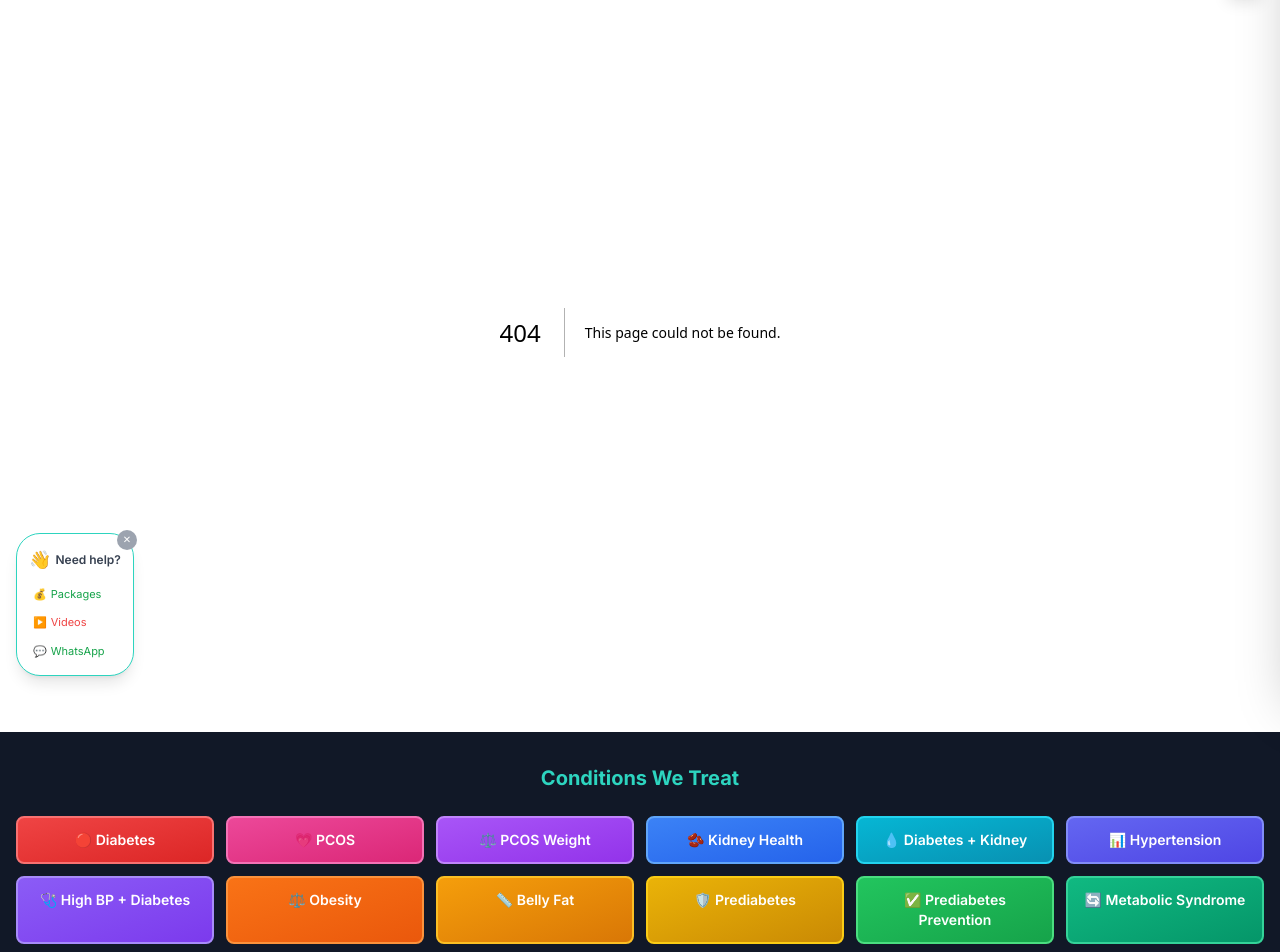
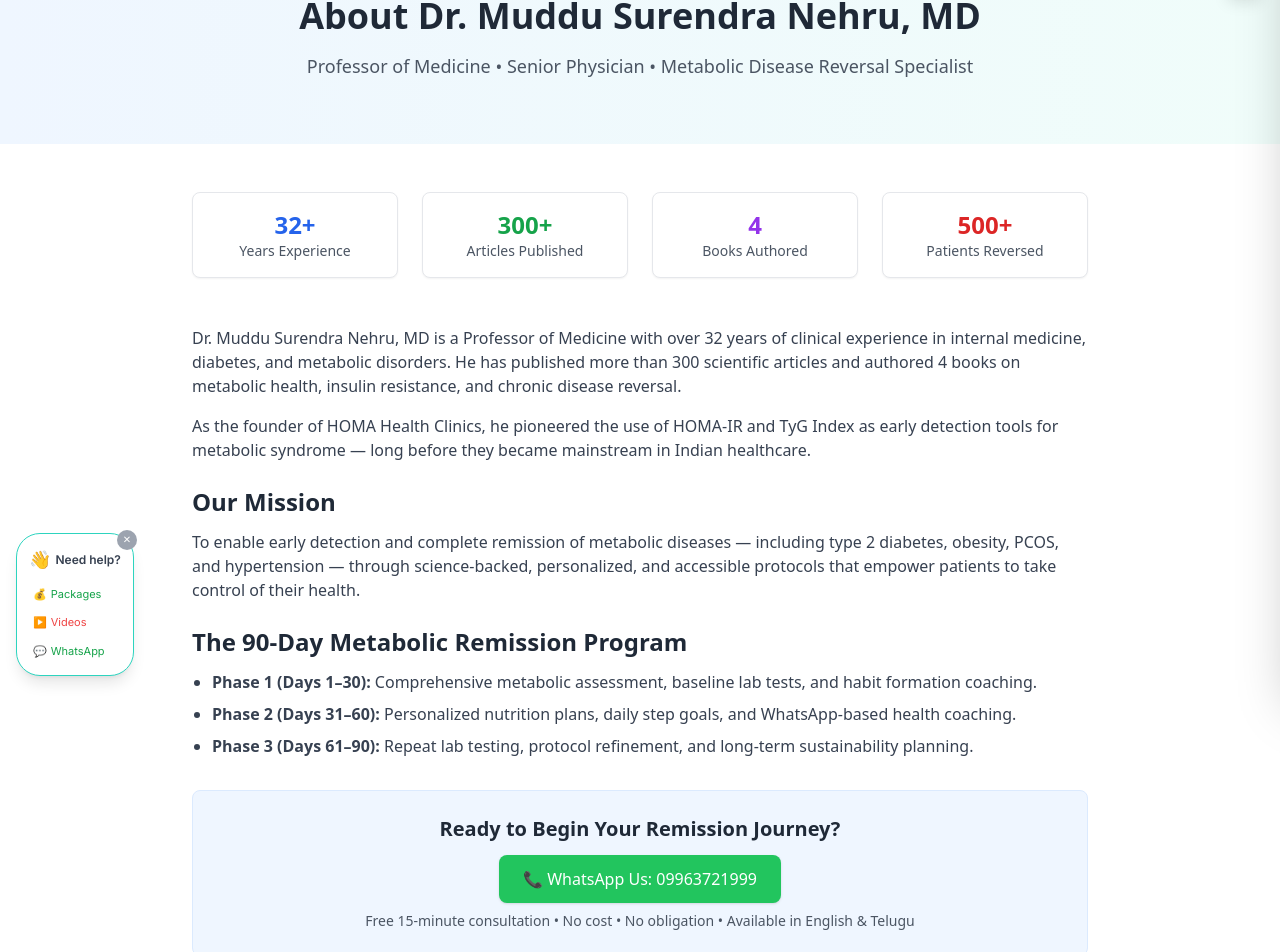
Before and after one commit to muddusurendranehru/DR-MUDDUS-MVP-MIRACLE-VALUE-PROPOSITION, a Next.js app in the folder web/: page /about in a window 1280 px wide. Before the commit this address had no page. Shown: the part 108-1060 px from the top of the page. Built offline with nearby package versions, Linux system fonts and the light colour scheme.

Commit message:
feat: add about page as Next.js route

```diff
--- /dev/null
+++ b/web/app/about/page.tsx
@@ -0,0 +1,122 @@
+import Link from 'next/link';
+import { Metadata } from 'next';
+
+export const metadata: Metadata = {
+  title: "About Dr. Muddu Surendra Nehru, MD – HOMA Health Clinics",
+  description: "Professor of Medicine with 32+ years experience, author of 4 books & 300+ articles. Founder of HOMA Health Clinics, Hyderabad.",
+};
+
+export default function AboutPage() {
+  return (
+    <div className="min-h-screen bg-white font-sans">
+      {/* Hero */}
+      <header className="bg-gradient-to-r from-blue-50 to-teal-50 py-16 px-4">
+        <div className="max-w-4xl mx-auto text-center">
+          <h1 className="text-3xl md:text-4xl font-bold text-gray-800 mb-4">
+            About Dr. Muddu Surendra Nehru, MD
+          </h1>
+          <p className="text-lg text-gray-600">
+            Professor of Medicine • Senior Physician • Metabolic Disease Reversal Specialist
+          </p>
+        </div>
+      </header>
+
+      {/* Content */}
+      <main className="py-12 px-4">
+        <div className="max-w-4xl mx-auto">
+          {/* Stats */}
+          <div className="grid grid-cols-2 md:grid-cols-4 gap-6 text-center mb-12">
+            <div className="bg-white p-4 rounded-lg shadow-sm border">
+              <div className="text-2xl font-bold text-blue-600">32+</div>
+              <div className="text-gray-600 text-sm">Years Experience</div>
+            </div>
+            <div className="bg-white p-4 rounded-lg shadow-sm border">
+              <div className="text-2xl font-bold text-green-600">300+</div>
+              <div className="text-gray-600 text-sm">Articles Published</div>
+            </div>
+            <div className="bg-white p-4 rounded-lg shadow-sm border">
+              <div className="text-2xl font-bold text-purple-600">4</div>
+              <div className="text-gray-600 text-sm">Books Authored</div>
+            </div>
+            <div className="bg-white p-4 rounded-lg shadow-sm border">
+              <div className="text-2xl font-bold text-red-600">500+</div>
+              <div className="text-gray-600 text-sm">Patients Reversed</div>
+            </div>
+          </div>
+
+          {/* Bio */}
+          <p className="text-gray-700 mb-4">
+            Dr. Muddu Surendra Nehru, MD is a Professor of Medicine with over 32 years of clinical experience in internal medicine, diabetes, and metabolic disorders. He has published more than 300 scientific articles and authored 4 books on metabolic health, insulin resistance, and chronic disease reversal.
+          </p>
+          <p className="text-gray-700 mb-6">
+            As the founder of HOMA Health Clinics, he pioneered the use of HOMA-IR and TyG Index as early detection tools for metabolic syndrome — long before they became mainstream in Indian healthcare.
+          </p>
+
+          {/* Mission */}
+          <h2 className="text-2xl font-bold text-gray-800 mb-3">Our Mission</h2>
+          <p className="text-gray-700 mb-6">
+            To enable early detection and complete remission of metabolic diseases — including type 2 diabetes, obesity, PCOS, and hypertension — through science-backed, personalized, and accessible protocols that empower patients to take control of their health.
+          </p>
+
+          {/* 90-Day Program */}
+          <h2 className="text-2xl font-bold text-gray-800 mb-3">The 90-Day Metabolic Remission Program</h2>
+          <ul className="list-disc pl-5 space-y-2 text-gray-700 mb-8">
+            <li><strong>Phase 1 (Days 1–30):</strong> Comprehensive metabolic assessment, baseline lab tests, and habit formation coaching.</li>
+            <li><strong>Phase 2 (Days 31–60):</strong> Personalized nutrition plans, daily step goals, and WhatsApp-based health coaching.</li>
+            <li><strong>Phase 3 (Days 61–90):</strong> Repeat lab testing, protocol refinement, and long-term sustainability planning.</li>
+          </ul>
+
+          {/* CTA */}
+          <div className="bg-blue-50 p-6 rounded-lg text-center border border-blue-100">
+            <h3 className="text-xl font-semibold text-gray-800 mb-3">
+              Ready to Begin Your Remission Journey?
+            </h3>
+            <a
+              href="https://wa.me/919963721999"
+              target="_blank"
+              rel="noopener noreferrer"
+              className="inline-block bg-green-500 hover:bg-green-600 text-white font-medium py-3 px-6 rounded-lg transition shadow"
+            >
+              📞 WhatsApp Us: 09963721999
+            </a>
+            <p className="mt-2 text-gray-600 text-sm">
+              Free 15-minute consultation • No cost • No obligation • Available in English & Telugu
+            </p>
+          </div>
+        </div>
+      </main>
+
+      {/* Back Link */}
+      <footer className="py-6 text-center border-t">
+        <Link href="/" className="text-blue-600 hover:underline font-medium">
+          ← Back to Home
+        </Link>
+      </footer>
+
+      {/* Schema.org */}
+      <script
+        id="about-schema"
+        type="application/ld+json"
+        dangerouslySetInnerHTML={{
+          __html: JSON.stringify({
+            "@context": "https://schema.org",
+            "@type": "Person",
+            "name": "Dr. Muddu Surendra Nehru, MD",
+            "url": "https://dr-muddus-mvp-miracle-value-proposition-2l36.onrender.com/about",
+            "jobTitle": "Professor of Medicine",
+            "affiliation": "HOMA Health Clinics",
+            "address": {
+              "@type": "PostalAddress",
+              "streetAddress": "Gachibowli",
+              "addressLocality": "Hyderabad",
+              "addressRegion": "Telangana",
+              "postalCode": "500032",
+              "addressCountry": "IN"
+            },
+            "description": "With 32+ years of clinical experience, Dr. Muddu pioneered the HOMA-IR based metabolic remission approach. Author of 4 books and 300+ articles on diabetes reversal and obesity management."
+          })
+        }}
+      />
+    </div>
+  );
+}
```
